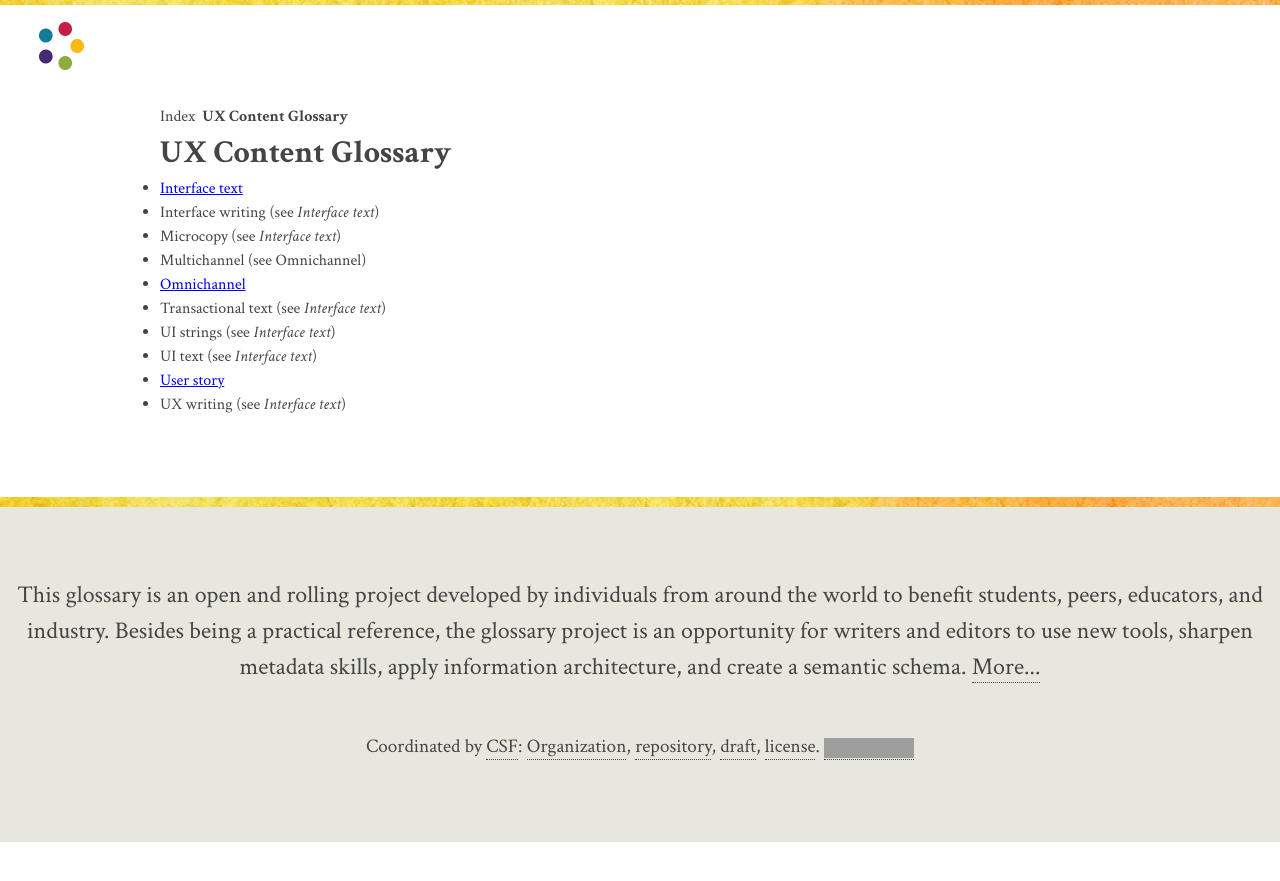
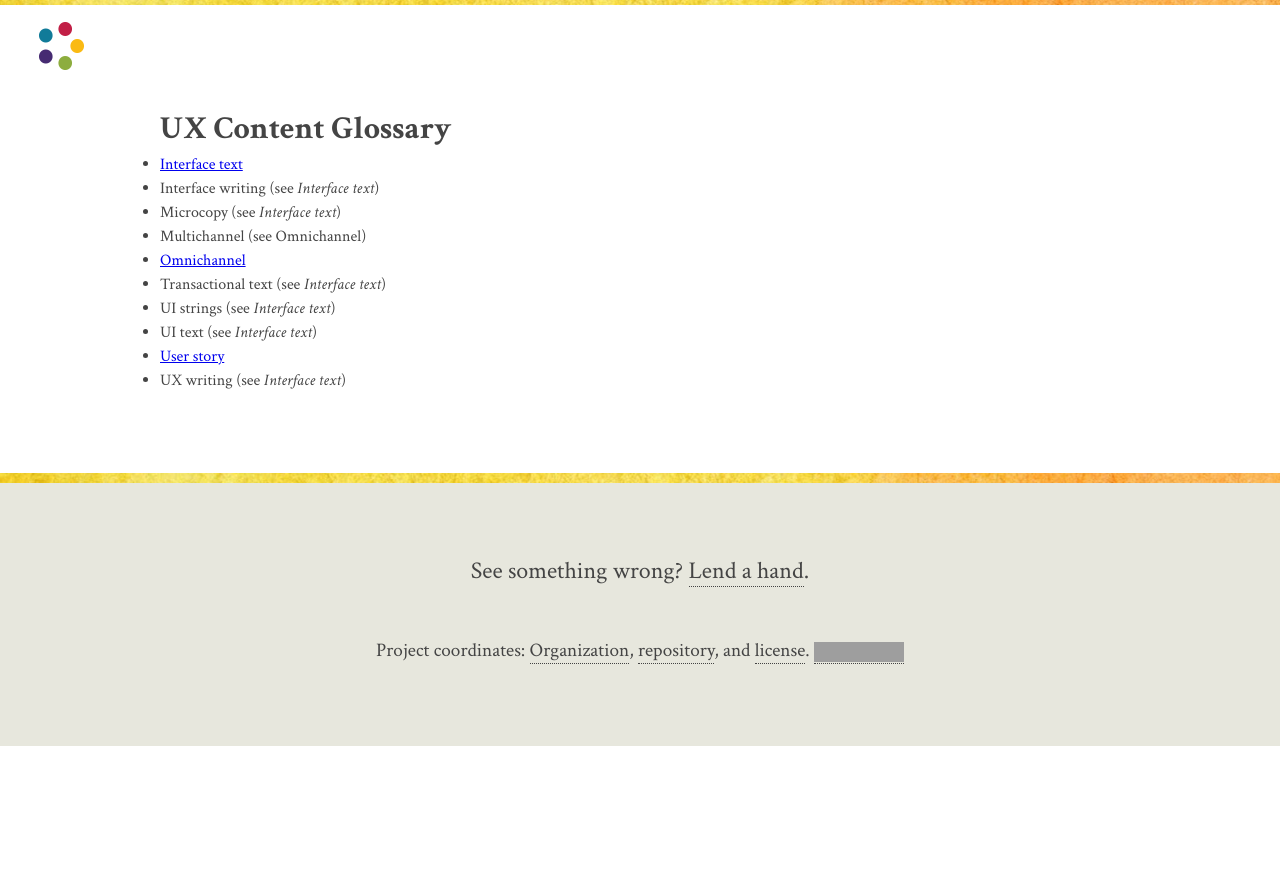
Before and after one commit to content-strategy-forum/csf-glossary, a Jekyll site: the page built from index.md, in a window 1280 px wide. Shown: the top 881 px of the page. Built offline with Jekyll 4.4.1, drawn with Linux system fonts in a browser that asks for light colours; some web fonts are replaced; grey boxes are pictures that could not be loaded.

Commit message:
various things

```diff
--- a/_includes/legal.html
+++ b/_includes/legal.html
@@ -1,8 +1,7 @@
 <p class="legal" role="contentinfo">
-	Coordinated by <a rel="external" href="https://csf.community">CSF</a>:
+	Project coordinates:
 	<a href="https://github.com/content-strategy-forum">Organization</a>,
-	<a href="https://{% include domain.html %}">repository</a>,
-	<a href="https://github.com/content-strategy-forum/csf-glossary/blob/master/{{ "{{page.title}}" | slugify }}.md">draft</a>,
+	<a href="https://{% include domain.html %}">repository</a>, and
 	<a rel="license" href="https://creativecommons.org/licenses/by-nc-sa/4.0/legalcode">license</a>.
 	<a rel="license" href="http://creativecommons.org/licenses/by-nc-sa/4.0/"><img alt="Creative Commons License" style="border-width:0" src="https://i.creativecommons.org/l/by-nc-sa/4.0/88x31.png" /></a>
 </p>
--- a/_layouts/default.html
+++ b/_layouts/default.html
@@ -8,19 +8,9 @@
 	</head>
 
 	<body>
-		<div class="wrapper">
-
 		{% include header.html %}
-
 		<main aria-label="Main content">
 			<div class="container">
-    			<nav aria-label="Breadcrumb navigation">
-        		<ol class="breadcrumbs">
-            	<li><a><span>Index</span></a></li>
-            	<li><a><span>{{ page.category }}</span></a></li>
-            	<li class="current"><b><span>{{ page.title }}</span></b></li>
-        		</ol>
-    			</nav>
 
 
       {{ content }}
@@ -28,10 +18,11 @@
 
 		</div><!-- e/o container -->
 	</main>
-		</div><!-- e/o wrapper -->
 	<footer>
-			<p class="pitch">This glossary is an open and rolling project developed by individuals from around the world to benefit students, peers, educators, and industry. Besides being a practical reference, the glossary project is an opportunity for writers and editors to use new tools, sharpen metadata skills, apply information architecture, and create a semantic schema. <a href="https://github.com/content-strategy-forum/csf-glossary/blob/master/README.md">More...</a></p>
+		<div class="holdfast">
+			<p class="pitch">See something wrong? <a href="https://github.com/content-strategy-forum/csf-glossary/wiki">Lend a hand</a>.</p>
 			{% include legal.html %}
+		</div>
 	</footer>
 
 	</body>
--- a/index.md
+++ b/index.md
@@ -7,7 +7,7 @@ description:
 
 <h1 style="text-align:ceter;">{{page.title}}</h1>
 
-* [Interface text](interface-text.md "blank")
+* [Interface text](https://content-strategy-forum.github.io/csf-glossary/interface-text.md "blank")
 * Interface writing (see _Interface text_)
 * Microcopy (see _Interface text_)
 * Multichannel (see Omnichannel)
@@ -15,5 +15,5 @@ description:
 * Transactional text (see _Interface text_)
 * UI strings (see _Interface text_)
 * UI text (see _Interface text_)
-* [User story](user-story.md "A user story is a content planning technique that helps writers produce copy in relation to user needs.")
+* [User story](https://{% include domain.html %}/user-story.md "A user story is a content planning technique that helps writers produce copy in relation to user needs.")
 * UX writing (see _Interface text_)
```
Also changed, not shown: _layouts/definition.html (+3 -8 lines), interface-text.md (+1 -1 lines), user-story.md (+25 -30 lines). Lines whose indentation alone changed are shown as unchanged.
